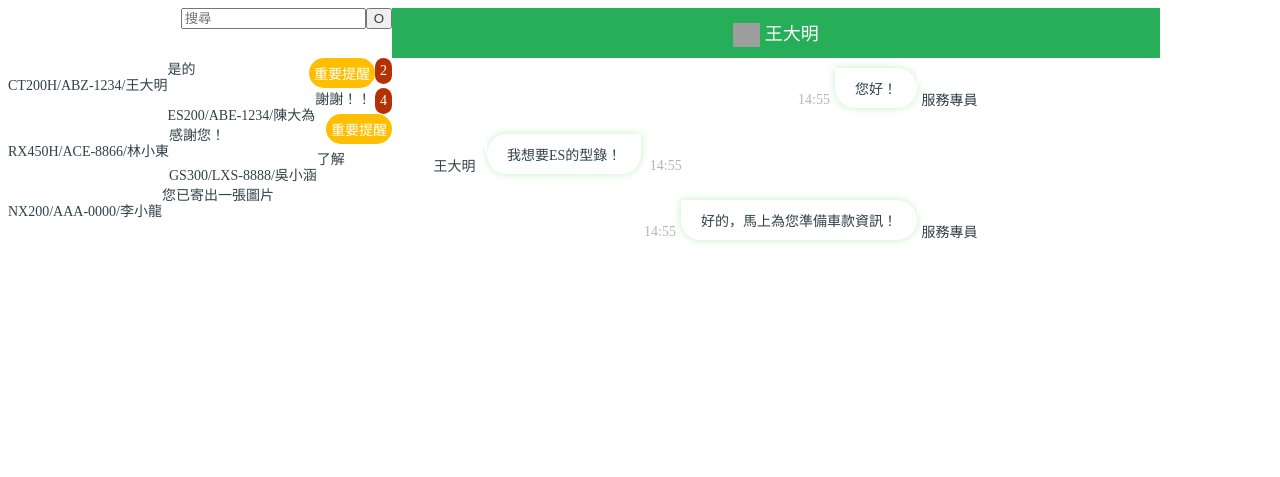
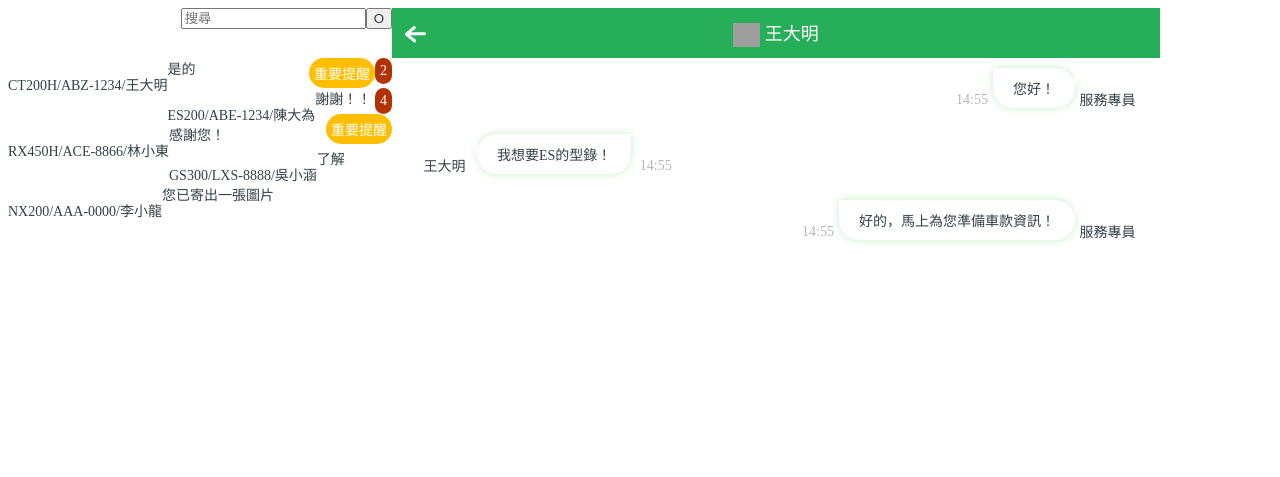
Before and after one commit to g4ru04/Lexus, a Node server app: page /serv.do in a window 1280 px wide. Shown: the top 477 px of the page. Run offline with Node 20, Linux system fonts and the light colour scheme; some libraries are stand-ins or nearby versions; grey boxes are pictures that could not be loaded.

Commit message:
serv頁面list dialog切換動作

```diff
--- a/public/javascripts/cs_manager_preset.js
+++ b/public/javascripts/cs_manager_preset.js
@@ -15,6 +15,19 @@
 			console.log(error);
 		});
 
+	$(".list_element , .heder_service").click(function(){
+		let customer_name = $(this).find(".title").text().split("/").pop();
+		console.log(customer_name);
+		$(".cs_manager_list").toggleClass("current_view");
+		$(".cs_manager_dialog").toggleClass("current_view");
+		$(".cs_manager_list").toggleClass("hide_view");
+		$(".cs_manager_dialog").toggleClass("hide_view");
+		if(customer_name!=""){
+			$(".dialog--client .dialog__profileName").text(customer_name);
+			$(".header_content .txt").html(customer_name);
+		}
+
+	});
 	$(".btn-search").click(function(){
 		console.log($(".input").val());
 	});
--- a/public/stylesheets/common.css
+++ b/public/stylesheets/common.css
@@ -26,9 +26,9 @@
 /* CSS in Dialog */
 #console{
 	height:400px;
-	width: 600px;
+	width: 100%;
 	color: #324148;
-	padding:10px;
+	padding-top: 10px;
 }
 #chat_text{
 	width:400px;
--- a/public/stylesheets/cs_customer.css
+++ b/public/stylesheets/cs_customer.css
@@ -1,6 +1,5 @@
 #cs_customer_dialog{
-	width:calc(60vw);
-	float:left;
+	width:100%;
 }
 
 /* CTBC style */
--- a/public/stylesheets/cs_manager.css
+++ b/public/stylesheets/cs_manager.css
@@ -1,8 +1,8 @@
-#cs_manager_list{
+.cs_manager_list{
 	width:calc(30vw);
 	float:left;
 }
-#cs_manager_dialog{
+.cs_manager_dialog{
 	width:calc(60vw);
 	float:left;
 }
@@ -140,3 +140,34 @@
     border-radius: 16px;
 	padding: 10px;
 }
+.heder_service {
+    position: relative;
+	top: 14px;
+    left: 11px;
+	width:0px;
+	height:0px;
+}
+.heder_service img{
+    width: 24px;
+    height: 24px;
+    cursor: pointer;
+}
+/* 手機頁面的不同 */
+@media (-webkit-min-device-pixel-ratio: 2), (min-resolution: 2dppx) {
+	.current_view{
+		width:100%;
+	}
+
+	.hide_view{
+		width:0px;
+	}
+}
+@media (max-width: 768px) {
+	.current_view{
+		width:100%;
+	}
+
+	.hide_view{
+		width:0px;
+	}
+}
--- a/views/cs_customer.ejs
+++ b/views/cs_customer.ejs
@@ -11,7 +11,7 @@
 	<body>
 
 		<!-- Customer Dialog -->
-		<div id='cs_customer_dialog'>
+		<div id='cs_customer_dialog' class='current_view'>
 			<div class="header_content">
 				<div class="heder_service">
 					<img alt="" class="img-responsive" src="">
--- a/views/cs_manager.ejs
+++ b/views/cs_manager.ejs
@@ -12,7 +12,7 @@
 	<body>
 
 		<!-- Left Hand Side-->
-		<div id='cs_manager_list'>
+		<div class='cs_manager_list current_view'>
 			<div id="search_box_container">
 				<button>O</button>
 				<input type="text" placeholder="搜尋"/>
@@ -46,10 +46,10 @@
 		</div>
 
 		<!-- Right Hand Side-->
-		<div id='cs_manager_dialog'>
+		<div class='cs_manager_dialog hide_view'>
 			<div class="header_content">
 				<div class="heder_service">
-					<img alt="" class="img-responsive" src="">
+					<img alt="" class="img-responsive" src="/images/back.png">
 				</div>
 				<div class="txt">
 					<div class="logo">
```
Also changed, not shown: public/images/back.png (added).
